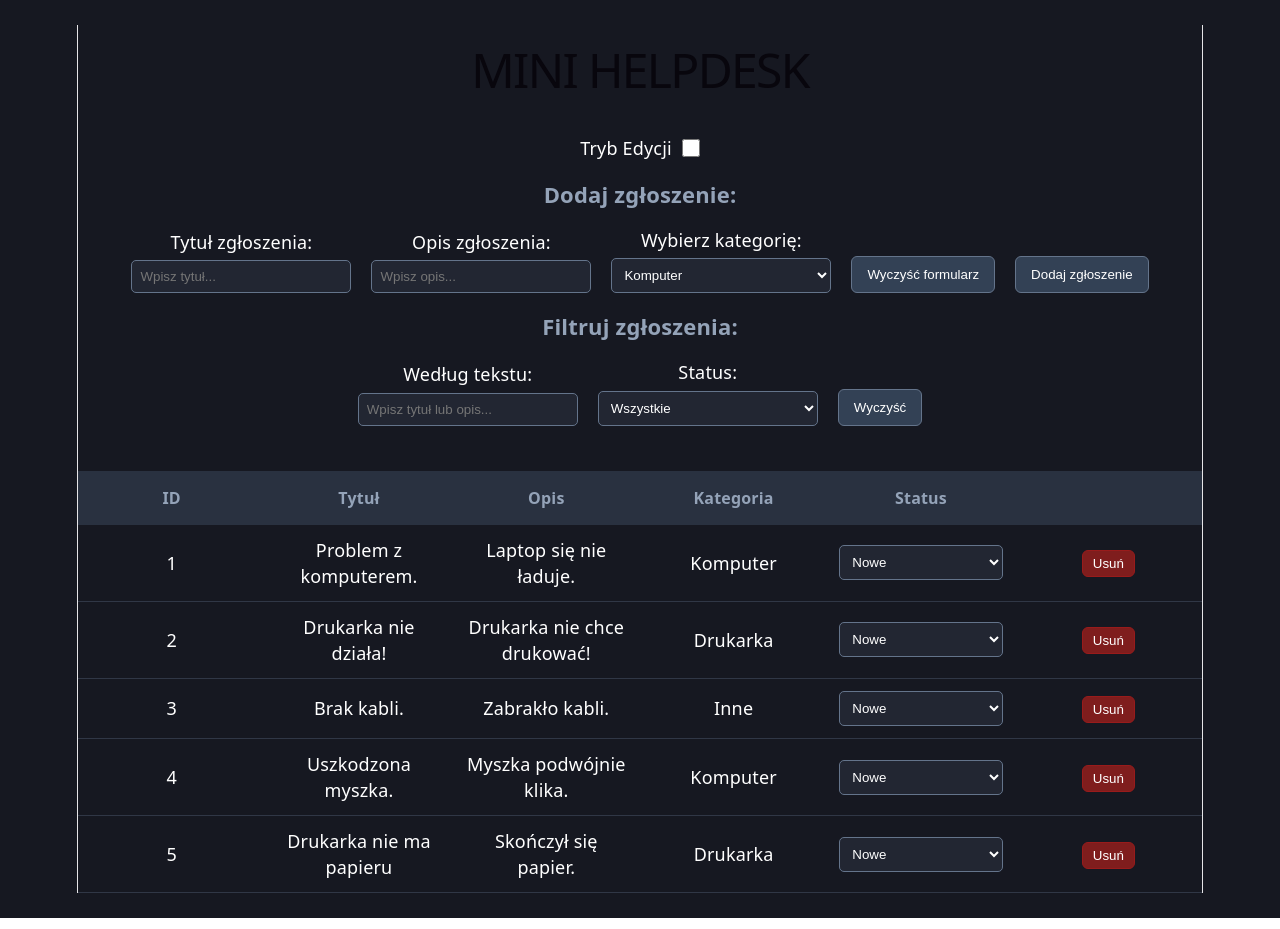
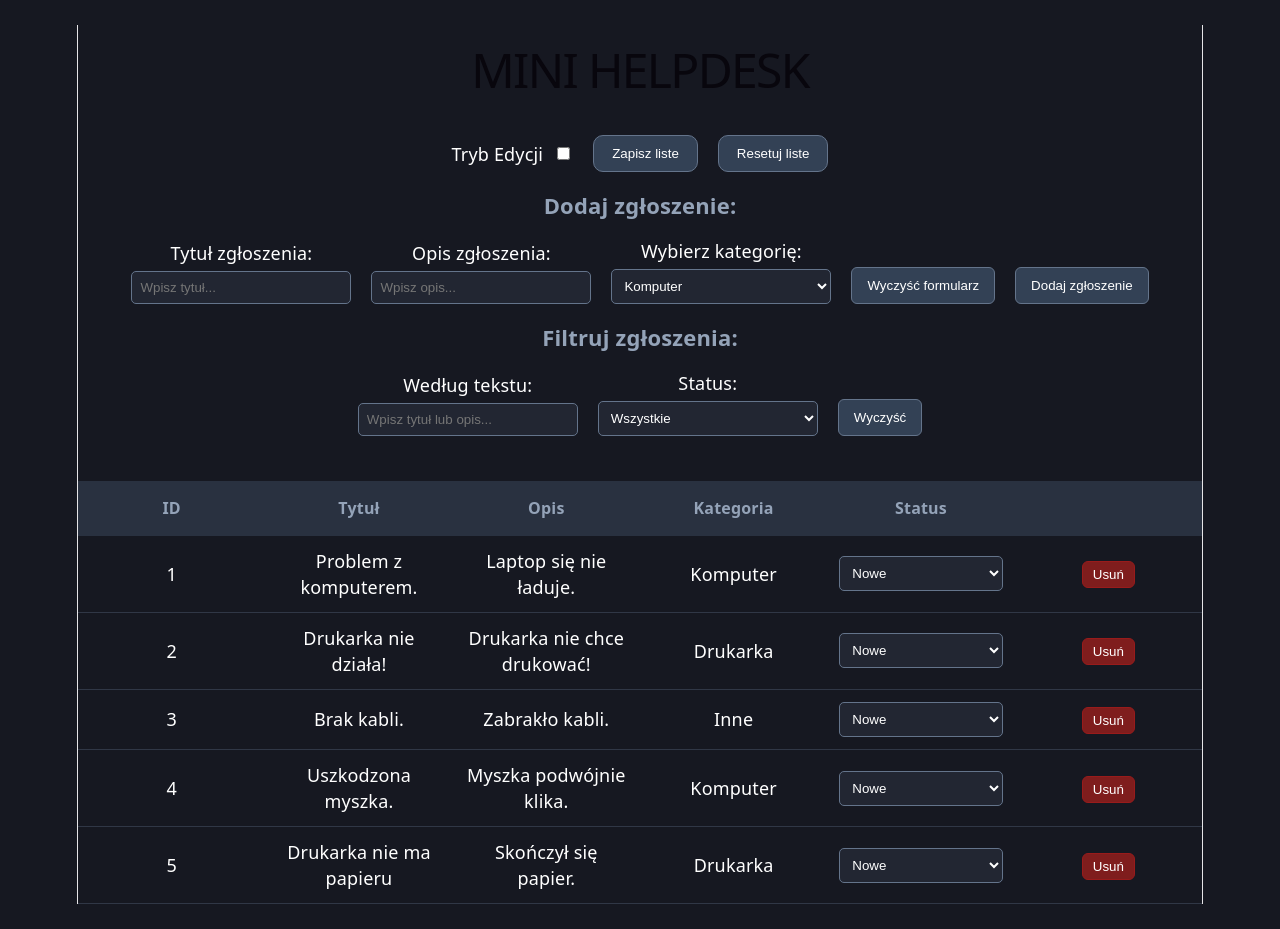
Before and after one commit to MuuuuKrufka/mini-helpdesk, a React (Vite) app: page / in a window 1280 px wide. Built offline with nearby package versions, Linux system fonts and the light colour scheme.

Commit message:
zapisywanie i resetowanie
Dodałem możliwość zapisania danych oraz przywrócenie danych początkowych (przykładowych)

```diff
--- a/src/App.css
+++ b/src/App.css
@@ -107,21 +107,30 @@ td button:hover {
     background-color: #b91c1c;
 }
 
-.edycja {
+.menu{
     display: flex;
     justify-content: center;
     align-items: center;
+    gap: 20px;
+    margin: 20px auto;
+    flex-wrap: wrap;
+    white-space: nowrap;
+}
+
+.menu .edycja{
+    display: flex;
+    align-items: center;
     gap: 10px;
-    margin: 20px;
+    margin: 0;
     cursor: pointer;
 }
 
-.edycja input {
-    width: 18px;
-    height: 18px;
+.menu button{
+    padding: 10px 18px;
+    border-radius: 10px;
     cursor: pointer;
-    margin: 0;
 }
+
 .edycja-select{
     display: block;
     width: 250px;
@@ -129,6 +138,7 @@ td button:hover {
     padding: 10px 15px;
     border-radius: 14px;
 }
+
 @media (max-width: 600px) {
 
     body {
--- a/src/App.jsx
+++ b/src/App.jsx
@@ -1,4 +1,4 @@
-import { useState } from 'react';
+import { useState, useEffect } from 'react';
 import './App.css';
 import TicketList from './components/TicketList';
 import TicketForm from './components/TicketForm';
@@ -7,13 +7,35 @@ import TicketEditForm from './components/TicketEditForm';
 
 
 function App() {
-  const [zgloszenia, setZgloszenia] = useState([
+  const przykladoweZgloszenia = [
     {"id": 1, "tytul": "Problem z komputerem.", "opis": "Laptop się nie ładuje.", "kategoria": "Komputer", "status": "Nowe"},
     {"id": 2, "tytul": "Drukarka nie działa!", "opis": "Drukarka nie chce drukować!", "kategoria": "Drukarka", "status": "Nowe"},
     {"id": 3, "tytul": "Brak kabli.", "opis": "Zabrakło kabli.", "kategoria": "Inne", "status": "Nowe"},
     {"id": 4, "tytul": "Uszkodzona myszka.", "opis": "Myszka podwójnie klika.", "kategoria": "Komputer", "status": "Nowe"},
     {"id": 5, "tytul": "Drukarka nie ma papieru", "opis": "Skończył się papier.", "kategoria": "Drukarka", "status": "Nowe"}
-  ]);
+  ];
+
+  const [zgloszenia, setZgloszenia] = useState(() => {
+    const zapisane = localStorage.getItem("zgloszenia");
+
+    return zapisane !== null ? JSON.parse(zapisane) : przykladoweZgloszenia;
+  })
+
+  const [zapisz, setZapisz] = useState(false);
+  const [reset, setReset] = useState(false);
+
+  useEffect(() => {
+    if(zapisz){
+      localStorage.setItem("zgloszenia", JSON.stringify(zgloszenia));
+    }
+  }, [zapisz]);
+
+  useEffect(() => {
+    if(reset){
+      setZgloszenia(przykladoweZgloszenia);
+      localStorage.setItem("zgloszenia", JSON.stringify(przykladoweZgloszenia));
+    }
+  }, [reset]);
 
   const [szukajOpisTytul, setSzukajOpisTytul] = useState("");
   const [szukajStatus, setSzukajStatus] = useState("wszystkie");
@@ -87,13 +109,17 @@ function App() {
     <>
       <h1>MINI HELPDESK</h1>
 
-      <label htmlFor='edycja' className='edycja'>
-        Tryb Edycji <input type='checkbox' name='edycja' checked={edytowanie} onChange={(e) => {setEdytowanie(e.target.checked); setEdytowanieId("");}}/>
-      </label>
+      <div className='menu'>
+        <label htmlFor='edycja' className='edycja'>
+          Tryb Edycji <input type='checkbox' name='edycja' checked={edytowanie} onChange={(e) => {setEdytowanie(e.target.checked); setEdytowanieId("");}}/>
+        </label>
+        <button onClick={() => setZapisz(true)}>Zapisz liste</button>
+        <button onClick={() => {if(confirm("Czy na pewno chcesz zresetować listę?")){setReset(true);}}}>Resetuj liste</button>
+      </div>
 
       {edytowanie ? (
         <>
-          <select value={edytowanieId} className='edycja-select'onChange={(e) => setEdytowanieId(e.target.value)}>
+          <select value={edytowanieId} className='edycja-select' onChange={(e) => setEdytowanieId(e.target.value)}>
             <option value="">Wybierz zgłoszenie do edycji</option>
               {zgloszenia.map((item) => (
                 <option key={item.id} value={item.id}>
```
